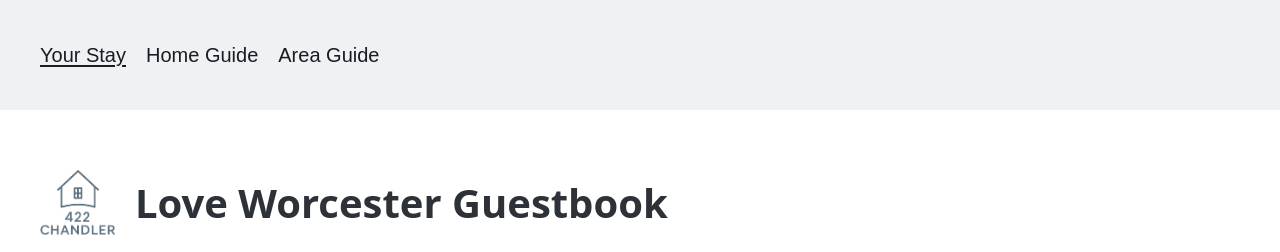
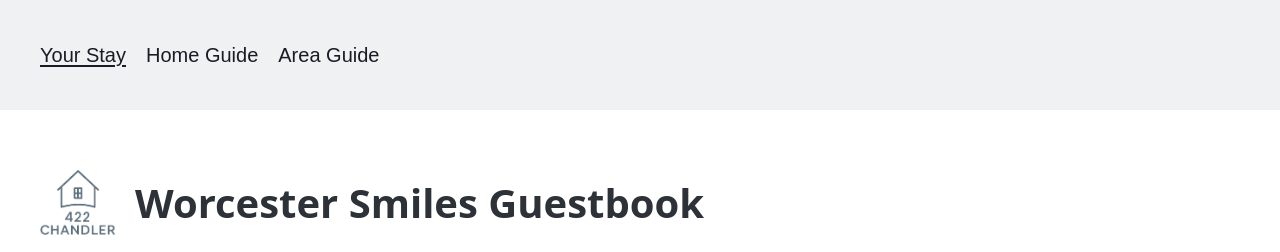
Before and after one commit to dylanbussone/worcester-landing-page, a website built with Vite: page index.html in a window 1280 px wide. Shown: the top 252 px of the page. Built offline with nearby package versions, Linux system fonts and the light colour scheme; grey boxes are pictures that could not be loaded; a script that the page names is missing; a web font is replaced by a local one.

Commit message:
Love Worcester > Worcester Smiles

```diff
--- a/index.html
+++ b/index.html
@@ -4,8 +4,8 @@
         <meta charset="utf-8" />
         <meta name="viewport" content="width=device-width, initial-scale=1" />
 
-        <title>Love Worcester</title>
-        <meta name="title" content="Love Worcester" />
+        <title>Worcester Smiles</title>
+        <meta name="title" content="Worcester Smiles" />
 
         <link rel="stylesheet" href="./pico.min.css" />
         <link rel="stylesheet" href="./pico.colors.min.css" />
@@ -38,10 +38,10 @@
         <main class="container">
             <section class="title">
                 <a href="/worcester-landing-page">
-                    <img class="logo" src="./images/logo.png" alt="Love Worcester Logo" />
+                    <img class="logo" src="./images/logo.png" alt="Worcester Smiles Logo" />
                 </a>
                 <a href="/worcester-landing-page">
-                    <h1>Love Worcester Guestbook</h1>
+                    <h1>Worcester Smiles Guestbook</h1>
                 </a>
             </section>
 
```
Also changed, not shown: home-guide.html (+2 -2 lines).
